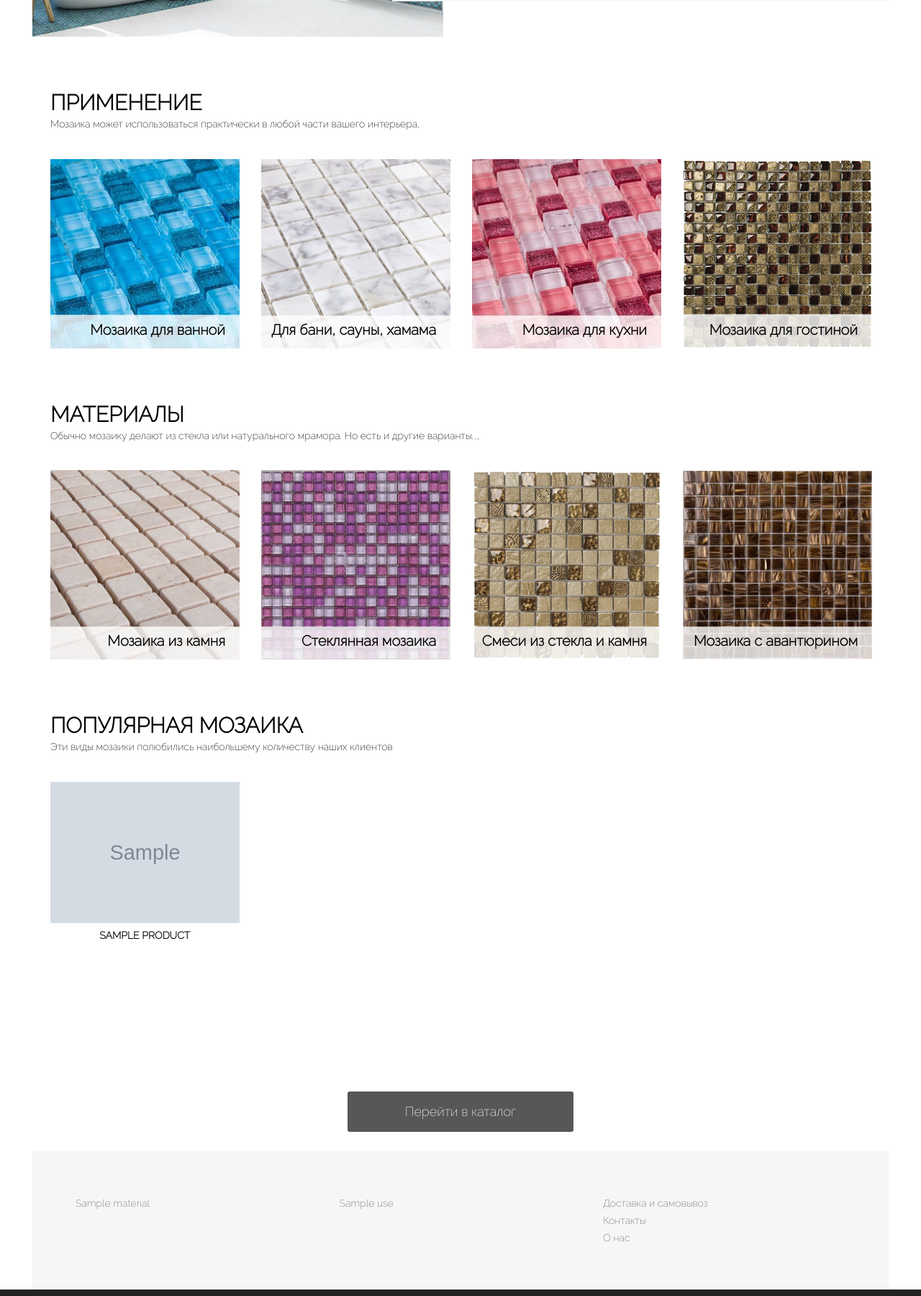
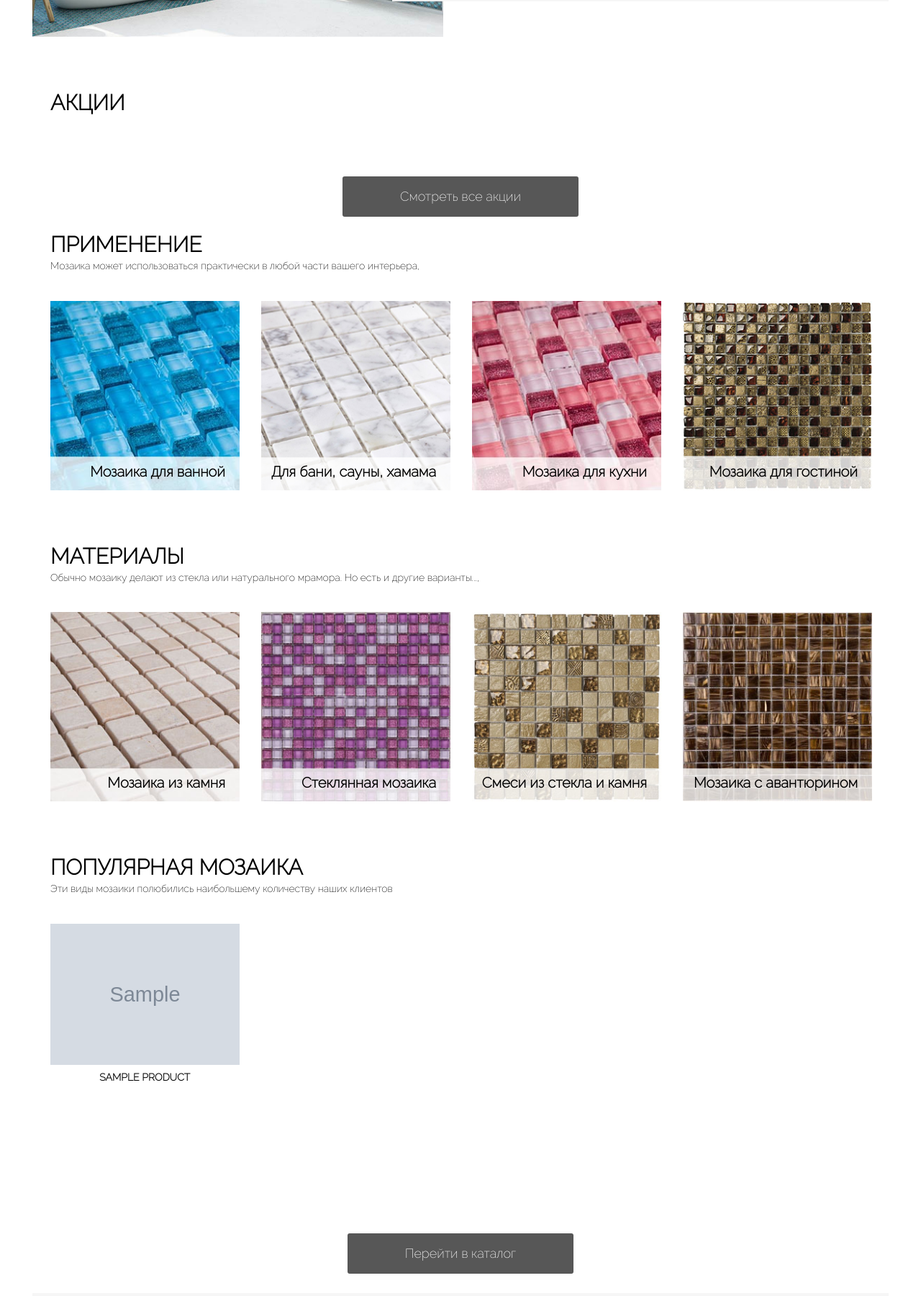
Before and after one commit to bikvin/daostone, a Flask app: page / in a window 1280 px wide. Shown: the part 537-2337 px from the top of the page at 72% size. Run offline with Flask 2, Linux system fonts and the light colour scheme; tables that the repository leaves empty hold one stand-in row (values such as "Sample post"); grey boxes marked "Sample" are stand-in pictures; some libraries are stand-ins or nearby versions.

Commit message:
add discounts on home page

```diff
--- a/daosite/main/routes.py
+++ b/daosite/main/routes.py
@@ -20,8 +20,9 @@
 @main.route("/")
 def home():
     popular_products = Product.query.filter(Product.popular == True)
+    discount_products = Product.query.filter(Product.discount > 0, Product.active == True).order_by(Product.id.desc()).limit(8)
     header_title = "Daostone.ru - магазин мозаики для отделки. Лучшая мозаика для вашего интерьера."
-    return render_template('home.html', popular_products=popular_products, header_title=header_title)
+    return render_template('home.html', popular_products=popular_products, discount_products=discount_products, header_title=header_title)
 
 
 @main.route("/mosaic")
--- a/daosite/templates/home.html
+++ b/daosite/templates/home.html
@@ -1,7 +1,7 @@
 {% extends 'layout.html' %}
 {% block content %}
 
-  <!-- START SLIDER AREA -->
+        <!-- START SLIDER AREA -->
         <div class="slider-area  plr-185  mb-80">
             <div class="container-fluid">
                 <div class="slider-content">
@@ -74,6 +74,97 @@
         </div>
         <!-- END SLIDER AREA -->
          <section id="page-content" class="page-wrapper">
+
+            <!-- DISCOUNTS PRODUCT TAB SECTION START -->
+            <div class="discount-product-tab-section mb-50">
+                <div class="container">
+                    <div class="row">
+                        <div class="col-md-6 col-sm-12 col-xs-12">
+                            <div class="section-title text-left mb-40">
+                                <h2 class="uppercase">Акции</h2>
+                                <!--<h6></h6>-->
+                            </div>
+                        </div>
+                        <div class="col-md-6 col-sm-12 col-xs-12">
+
+                        </div>
+                    </div>
+                    <div class="product-tab">
+                        <!-- Tab panes -->
+                        <div class="tab-content">
+
+                            <!-- discount-product start -->
+                            <div class="tab-pane active" id="discount-product">
+                                <div class="row">
+
+
+                                    {% for product in discount_products %}
+                                    <!-- product-item start -->
+                                    <div class="col-md-3 col-sm-4 col-xs-12">
+                                        <div class="product-item">
+                                            <div class="product-img">
+                                                <a href="{{url_for('main.single_mosaic', mosaic_id=product.id)}}">
+                                                    <img src="{{url_for('static', filename=product.thumb270_1_file_path)}}" alt="{{ product.category.name}} {{ product.name}}"/>
+                                                </a>
+                                            </div>
+                                            <div class="product-info">
+                                                <h6 class="product-title">
+                                                    <a href="{{url_for('main.single_mosaic', mosaic_id=product.id)}}">{{ product.name }}</a>
+                                                </h6>
+
+                                                {% if product.price_currency == 'rur' %}
+                                                    {% set price = product.get_price %}
+                                                    {% set actual_price = product.get_actual_price %}
+                                                    {% set unit_price = product.get_unit_actual_price %}
+                                                    {% set m2_price = product.get_m2_actual_price %}
+                                                {% elif product.price_currency == 'usd' %}
+                                                    {% set price = product.get_price * rates.usd %}
+                                                    {% set actual_price = product.get_actual_price * rates.usd %}
+                                                    {% set unit_price = product.get_unit_actual_price * rates.usd %}
+                                                    {% set m2_price = product.get_m2_actual_price * rates.usd %}
+                                                {% elif product.price_currency == 'eur' %}
+                                                    {% set price = product.get_price * rates.eur %}
+                                                    {% set actual_price = product.get_actual_price * rates.eur %}
+                                                    {% set unit_price = product.get_unit_actual_price * rates.eur %}
+                                                    {% set m2_price = product.get_m2_actual_price * rates.eur %}
+                                                {% endif %}
+
+                                                {% if price %}
+                                                    <h3 class="pro-price">
+                                                        {% if product.discount %}
+                                                            <del class='previous-price'>
+                                                                <span class='previous-price-amount'>
+                                                                    {{"%.0f"|format(price)}} &#8381
+                                                                </span>
+                                                            </del>
+                                                        {% endif %}
+                                                        {{"%.0f"|format(m2_price)}} &#8381/м2
+                                                    </h3>
+                                                {% endif %}
+
+                                                <ul class="action-button">
+                                                </ul>
+                                            </div>
+                                        </div>
+                                    </div>
+                                    <!-- product-item end -->
+                                    {% endfor %}
+                                </div>
+                            </div>
+                            <!-- discount-product end -->
+
+
+
+                        </div>
+                    </div>
+                </div>
+            </div>
+
+            <div class="text-center">
+                <a class="button large button-black mb-20" href="{{url_for('main.mosaic_discount')}}"><span>Смотреть все акции</span> </a>
+            </div>
+            <!-- DISCOUNTS PRODUCT TAB SECTION END -->
+
           <!-- Применение BY BRAND SECTION START-->
             <div class="by-brand-section mb-80">
                 <div class="container">
@@ -256,7 +347,7 @@
             <!-- BY BRAND SECTION END -->
 
 
-<!-- PRODUCT TAB SECTION START -->
+            <!-- PRODUCT TAB SECTION START -->
             <div class="product-tab-section mb-50">
                 <div class="container">
                     <div class="row">
@@ -342,9 +433,10 @@
             </div>
             <!-- PRODUCT TAB SECTION END -->
 
-          <div class="text-center">
-            <a class="button large button-black mb-20" href="{{url_for('main.mosaic')}}"><span>Перейти в каталог</span> </a>
+            <div class="text-center">
+                <a class="button large button-black mb-20" href="{{url_for('main.mosaic')}}"><span>Перейти в каталог</span> </a>
+            </div>
           </section>
-          </div>
+
 
 {% endblock content %}
```
